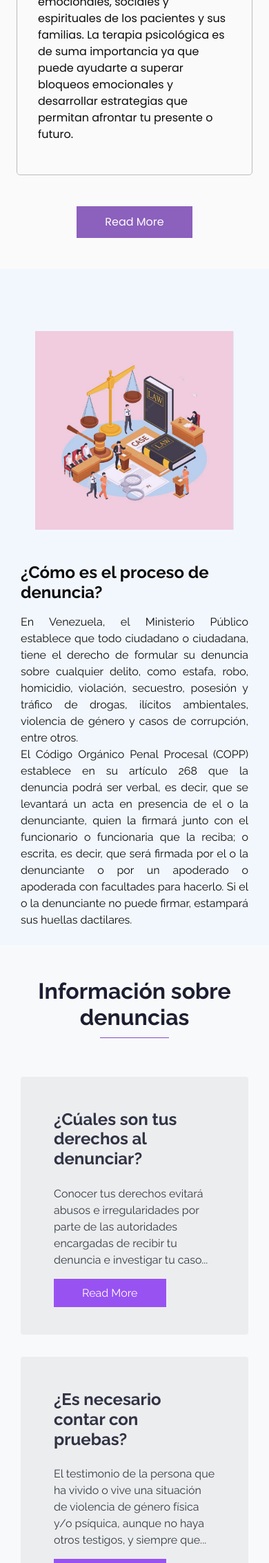
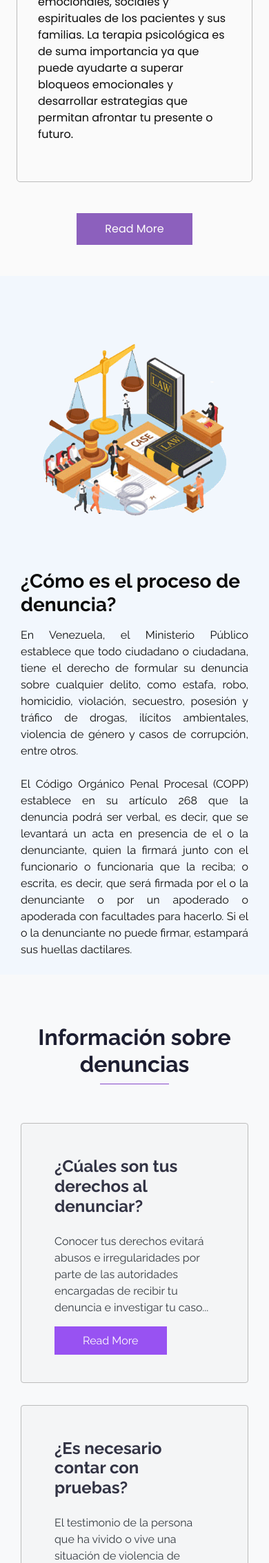
Before and after one commit to naisireth/Urbe-App-Web, a PHP site: page / in a window 390 px wide. Shown: the part 1166-3432 px from the top of the page at 69% size. Run offline with PHP 8.4, Linux system fonts and the light colour scheme; some libraries are stand-ins or nearby versions.

Commit message:
details fixed

```diff
--- a/css/responsive.css
+++ b/css/responsive.css
@@ -1,5 +1,8 @@
 @media (max-width: 1120px) {
 
+    .client_container .client_text {
+        height: 265px;
+    }
 
     .img-modifier {
         width: 100%;
@@ -12,10 +15,20 @@
 
     .service-item {
         height: auto;
-      }
+    }
+
+    .img-denuncia{
+        width: 28rem;
+        height: auto;
+    }
+
 }
 
 @media (max-width: 992px) {
+
+    .client_container .client_text {
+        height: 335px;
+    }
 
     .section-2 {
         font-size: 2.2rem;
@@ -35,6 +48,11 @@
 }
 
 @media (max-width: 768px) {
+
+    .client_container .client_text {
+        height: 265px;
+    }
+
     .hero_area {
         background: linear-gradient(to bottom, #f2f7fd 50%, #1d1e31 45%);
     }
@@ -110,6 +128,11 @@
 }
 
 @media (max-width: 576px) {
+
+    .client_container .client_text {
+        height: 290px;
+    }
+
     .contact_section input {
         width: 100%;
     }
@@ -118,16 +141,23 @@
         width: auto;
     }
 
-    .filter{
-        height: 22rem;
-        width: 22rem;
+    .img-denuncia{
+        width: 18rem;
+        height: auto;
     }
 }
 
-@media (max-width: 480px) {}
+@media (max-width: 480px) {
+    .client_container .client_text {
+        height: 380px;
+    }
+}
 
 @media (max-width: 400px) {
 
+    .client_container .client_text {
+        height: 400px;
+    }
 
     .slider_section .detail-box h2 {
         font-size: 1.5rem;
@@ -160,7 +190,11 @@
     }
 }
 
-@media (max-width: 360px) {}
+@media (max-width: 360px) {
+    .client_container .client_text {
+        height: 460px;
+    }
+}
 
 @media (min-width: 1200px) {
     .container {
--- a/css/style.css
+++ b/css/style.css
@@ -306,7 +306,7 @@ a:focus {
   padding: 30px;
   border: 1px solid #bcbcbc;
   border-radius: 5px;
-  height: auto;
+  height: 210px;
 }
 
 .client_container .detail-box {
@@ -370,16 +370,19 @@ a:focus {
   color: #9852f2;
   border-radius: 0;
   border: 1px solid #9852f2;
+  cursor: pointer;
 }
 
 .service-item {
   height: 440px;
-  background:  rgba(29, 30, 49, 0.05);
+  background:  rgba(29, 30, 49, 0.015);
   transition: .5s;
+  border: 1px solid #bcbcbc;
 }
 
 .service-item:hover {
-  background-color: rgba(29, 30, 49, 0.1);
+  background-color:rgba(133, 71, 202, 0.1);
+  cursor: pointer;
 }
 
 .service-item h4 {
@@ -805,15 +808,21 @@ a:focus {
 /* contact section */
 
 .filter{
-  height: 30rem;
-  width: 30rem;
-  background: url(../images/denuncia1.jpg) no-repeat;
-  background-size: contain;
-	position:relative;
+  height: auto;
+  width: 100%;
   margin: 0 auto;
+  text-align: center;
 }
 
-.filter::after{
+.img-denuncia{
+  width: 24rem;
+  height: auto;
+}
+
+.bg-color-purple{
+  background-color: rgba(133, 71, 202, 0.1);
+}
+/* .filter::after{
   content:' ';
 	position: absolute;
   top: 0;
@@ -821,7 +830,7 @@ a:focus {
 	left: 0;
 	right: 0;
 	background-color: rgba(133, 71, 202, 0.1);
-}
+} */
 
 .contact_section {
   background-color: #f2f7fd;
--- a/index.html
+++ b/index.html
@@ -156,15 +156,15 @@
   <!-- download section -->
 
     <div class="container">
-      <div class="row gx-0 mb-4 mb-lg-5 align-items-center mx-auto">
-        <div class="col-xl-6 col-lg-7 col-md-12">
-          <div class="filter"></div>
+      <div class="row gx-0 px-lg-4 px-sm-0 mb-4 mb-lg-5 align-items-center mx-auto">
+        <div class="col-xl-5 col-md-12">
+          <div class="filter mb-lg-5"><img src="images/denuncia-web.png" alt="" class="img-denuncia"></div>
         </div>
-        <div class="col-xl-6 col-lg-5">
+        <div class="col-xl-7">
             <div class="featured-text ">
-                <h4 class="font-weight-bold mb-3 mt-5  mt-lg-0">¿Cómo es el proceso de denuncia?</h4>
+                <h3 class="font-weight-bold mb-3 mt-5 mt-lg-0">¿Cómo es el proceso de denuncia?</h3>
                 <p class="mb-0 text-justify"> En Venezuela, el Ministerio Público establece que todo ciudadano o ciudadana, tiene el derecho de formular su denuncia sobre cualquier delito, como estafa, robo, homicidio, violación, secuestro, posesión y tráfico de drogas, ilícitos ambientales, violencia de género y casos de corrupción, entre otros.
-                <br> El Código Orgánico Penal Procesal (COPP) establece en su artículo 268 que la denuncia podrá ser verbal, es decir, que se levantará un acta en presencia de el o la denunciante, quien la firmará junto con el funcionario o funcionaria que la reciba; o escrita, es decir, que será firmada por el o la denunciante o por un apoderado o apoderada con facultades para hacerlo. Si el o la denunciante no puede firmar, estampará sus huellas dactilares. </p>
+                <br><br> El Código Orgánico Penal Procesal (COPP) establece en su artículo 268 que la denuncia podrá ser verbal, es decir, que se levantará un acta en presencia de el o la denunciante, quien la firmará junto con el funcionario o funcionaria que la reciba; o escrita, es decir, que será firmada por el o la denunciante o por un apoderado o apoderada con facultades para hacerlo. Si el o la denunciante no puede firmar, estampará sus huellas dactilares. </p>
             </div>
         </div>
     </div>
@@ -174,7 +174,7 @@
 
   <!-- end download section -->
   <div class="container-fluid py-5 bg-light">
-    <div class="container pb-3">
+    <div class="container py-4">
       <div class="heading_container">
         <h2>
           Información sobre denuncias
```
Also changed, not shown: images/denuncia-web.jpg (added), images/denuncia-web.png.
